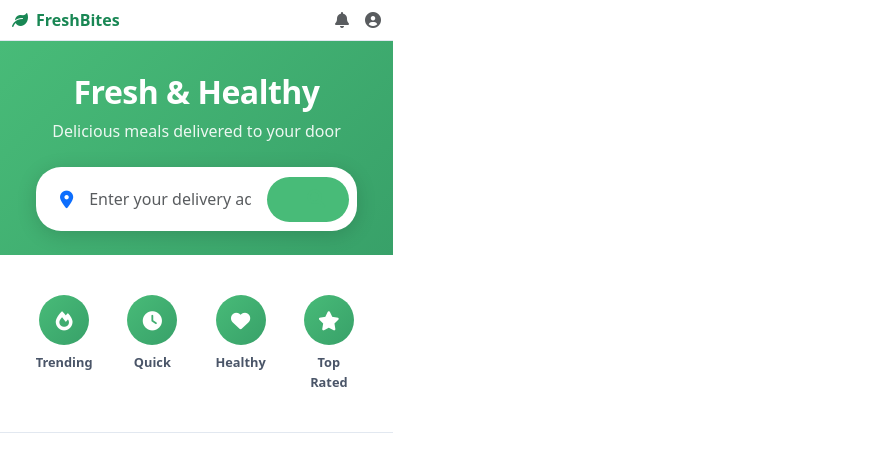
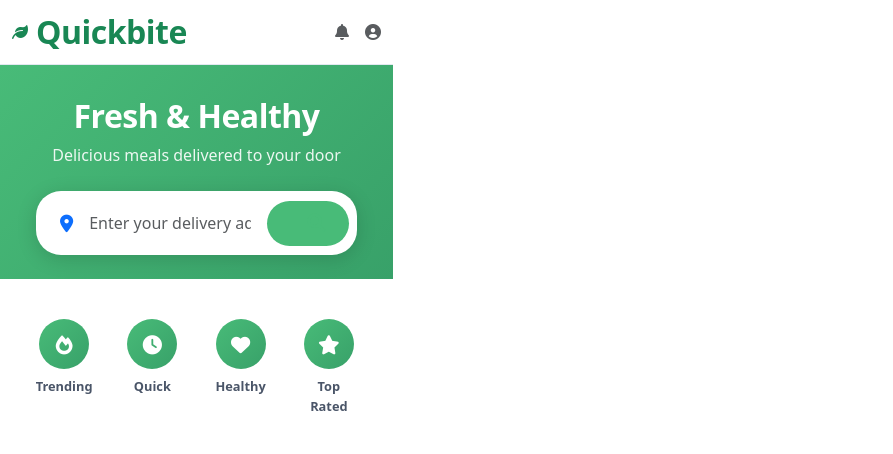
Before and after one commit to delkhalidd/Quickbite-app, a plain HTML site: page index.html in a window 1280 px wide. Shown: the top 454 px of the page, without its empty margins (0-893 px from the left). Drawn offline with nearby package versions, Linux system fonts and the light colour scheme; a small style sheet from the web is missing.

Commit message:
Update branding to Quickbite, enlarge brand name, and fix Grilled Salmon image

```diff
--- a/index.html
+++ b/index.html
@@ -4,7 +4,7 @@
 <head>
     <meta charset="UTF-8">
     <meta name="viewport" content="width=device-width, initial-scale=1.0">
-    <title>FreshBites - Healthy Food Delivery</title>
+    <title>Quickbite - Healthy Food Delivery</title>
     <link rel="stylesheet" href="style.css">
     <link href="https://cdn.jsdelivr.net/npm/bootstrap@5.3.3/dist/css/bootstrap.min.css" rel="stylesheet" integrity="sha384-9ndCyUaIbzAi2FUVXJi0CjmCapSmO7SnpJef0486qhLnuZ2cdeRhO02iuK6FUUVM" crossorigin="anonymous">
     <link href="https://cdnjs.cloudflare.com/ajax/libs/font-awesome/6.0.0/css/all.min.css" rel="stylesheet">
@@ -16,7 +16,7 @@
             <div class="d-flex justify-content-between align-items-center py-2">
                 <div class="d-flex align-items-center">
                     <i class="fas fa-leaf text-success me-2"></i>
-                    <span class="text-success fw-bold">FreshBites</span>
+                    <span class="text-success fw-bold quickbite-brand">Quickbite</span>
                 </div>
                 <div class="d-flex align-items-center">
                     <i class="fas fa-bell text-muted me-3"></i>
@@ -175,7 +175,7 @@
                 </div>
                 <div class="dish-card">
                     <div class="dish-image">
-                        <img src="https://unsplash.com/photos/a-piece-of-meat-sitting-on-top-of-a-black-plate-e7k2q18Aw5c" alt="Grilled Salmon">
+                        <img src="https://images.unsplash.com/photo-1504674900247-0877df9cc836?auto=format&fit=crop&w=300&q=80" alt="Grilled Salmon">
                         <div class="dish-badge">Protein</div>
                     </div>
                     <div class="dish-content">
--- a/style.css
+++ b/style.css
@@ -512,3 +512,9 @@ body {
         color: #a0aec0;
     }
 }
+
+.quickbite-brand {
+    font-size: 2rem;
+    font-weight: 800;
+    letter-spacing: -0.5px;
+}
```
